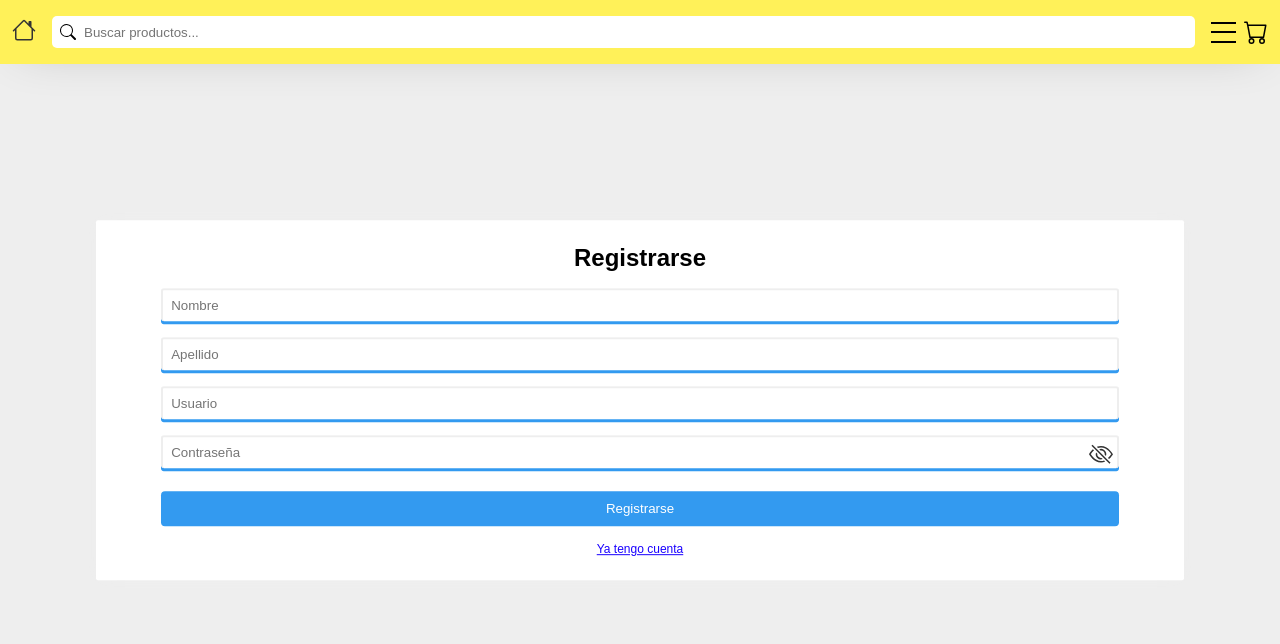
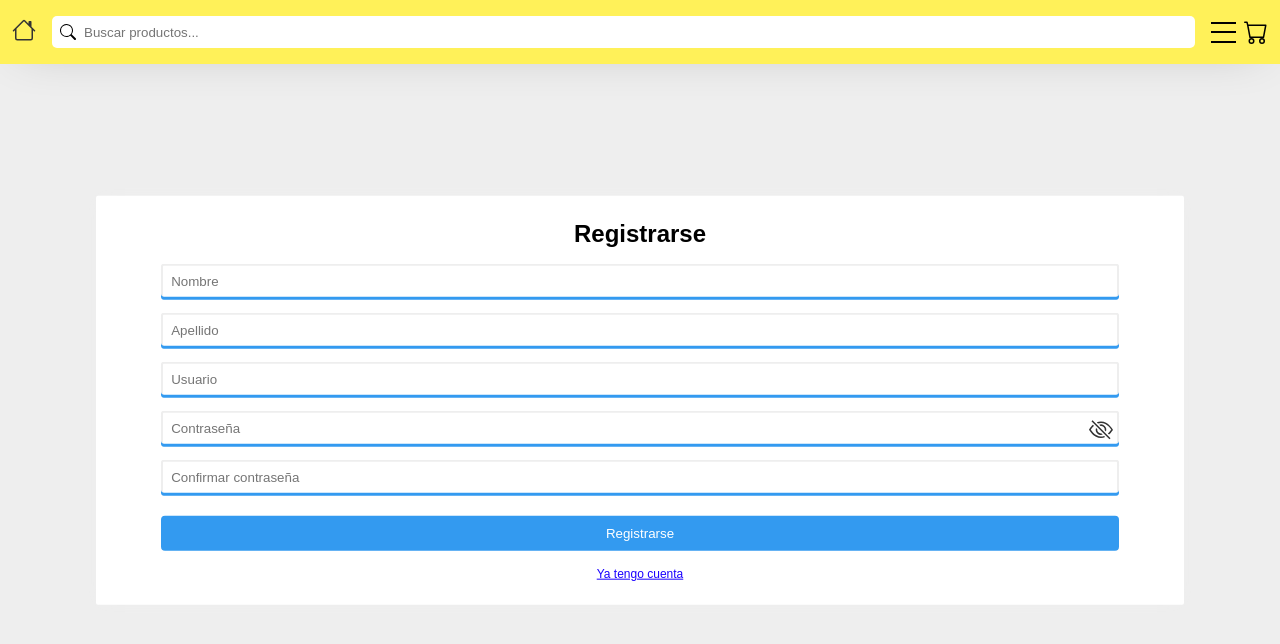
Before and after one commit to paiput/mecu, a React (Create React App) app in the folder client/: page /register in a window 1280 px wide. Shown: the top 644 px of the page. Built offline with nearby package versions, Linux system fonts and the light colour scheme; no server answers; the HTML template or start-up script is replaced by a standard one.

Commit message:
Add password confirmation when registering

```diff
--- a/client/src/components/user/RegisterForm.jsx
+++ b/client/src/components/user/RegisterForm.jsx
@@ -16,15 +16,14 @@ export const RegisterForm = () => {
   const [isPasswordHidden, setIsPasswordHidden] = useState(true);
 
   const onSubmit = data => {
-    const { username, name, surname, password } = data;
-    const userToRegister = { username, name, surname, password };
-
-    registerService.register(userToRegister)
+    registerService.register(data)
       .then(createdUser => {
         setUser(createdUser.data);
-      });
-
-    reset();
+        reset();
+      })
+      .catch(err => {
+        console.log(err.response.data);
+      })
   }
 
   const renderRegisterForm = () => {
@@ -78,6 +77,17 @@ export const RegisterForm = () => {
           </div>
           {errors.password?.type === 'required' && <InputMsg msg="Este campo es requerido" />}
         </div>
+        <div className="form-container__input-container">
+          <input
+            className="form-container__input"
+            type="password"
+            placeholder="Confirmar contraseña"
+            {...register("passwordConfirm", {
+              required: true
+            })}
+          />
+          {errors.passwordConfirm?.type === 'required' && <InputMsg msg="Este campo es requerido" />}
+        </div>
         <button type="submit" className="text-button primary-button">Registrarse</button>
         <Link to="/login" className="form-link">Ya tengo cuenta</Link>
       </form>
--- a/client/src/services/register.js
+++ b/client/src/services/register.js
@@ -7,7 +7,7 @@ const register = credentials => {
   const request = axios.post(baseUrl, credentials);
   toast.promise(request, {
     loading: 'Cargando...',
-    error: 'Error al crear usuario, intente nuevamente',
+    error: err => `${err.response.data}`,
     success: res => `Bienvenid@, ${res.data.username}!`
   });
   return request;
```
Also changed, not shown: 1 other file (tests, documents, lock files or other folders).
